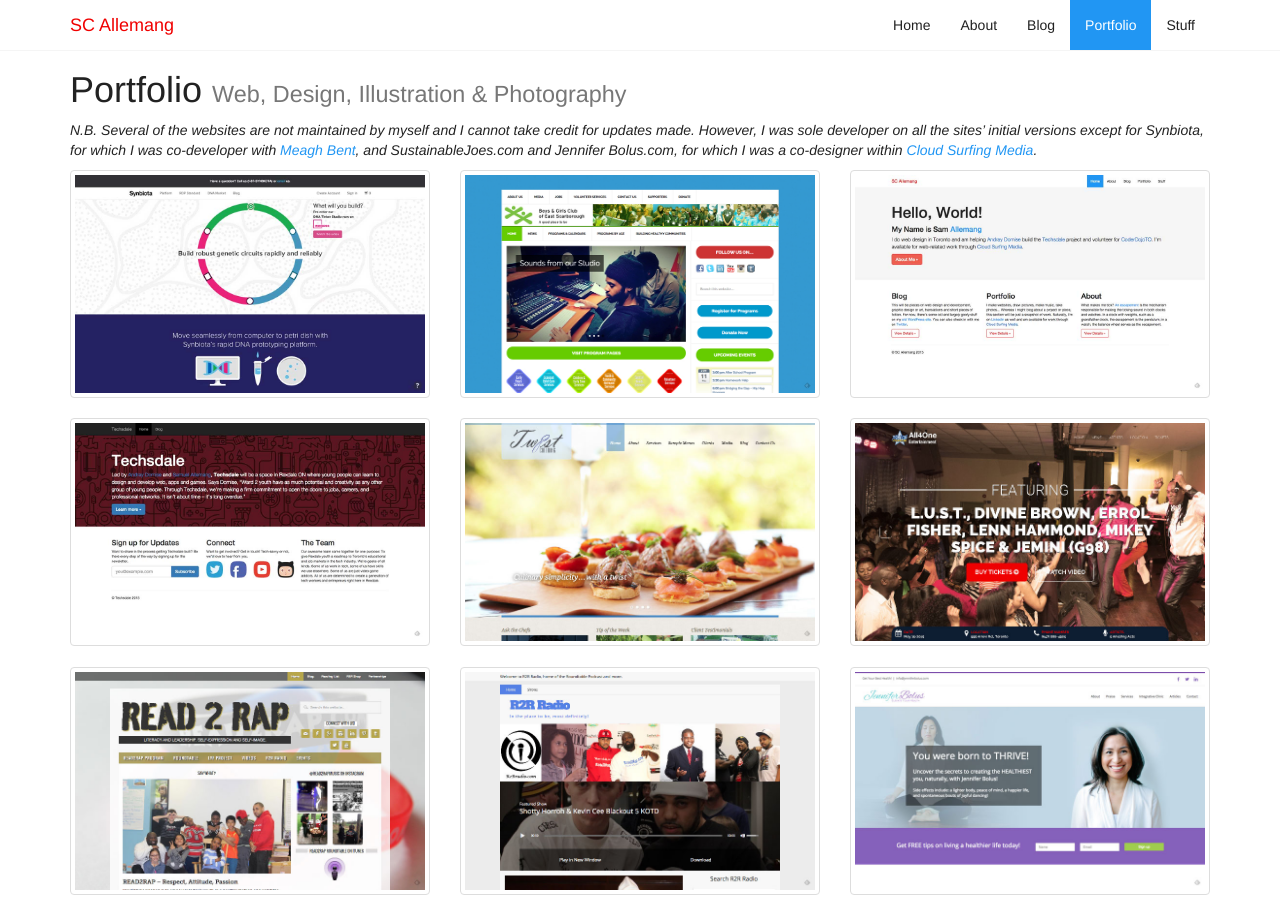
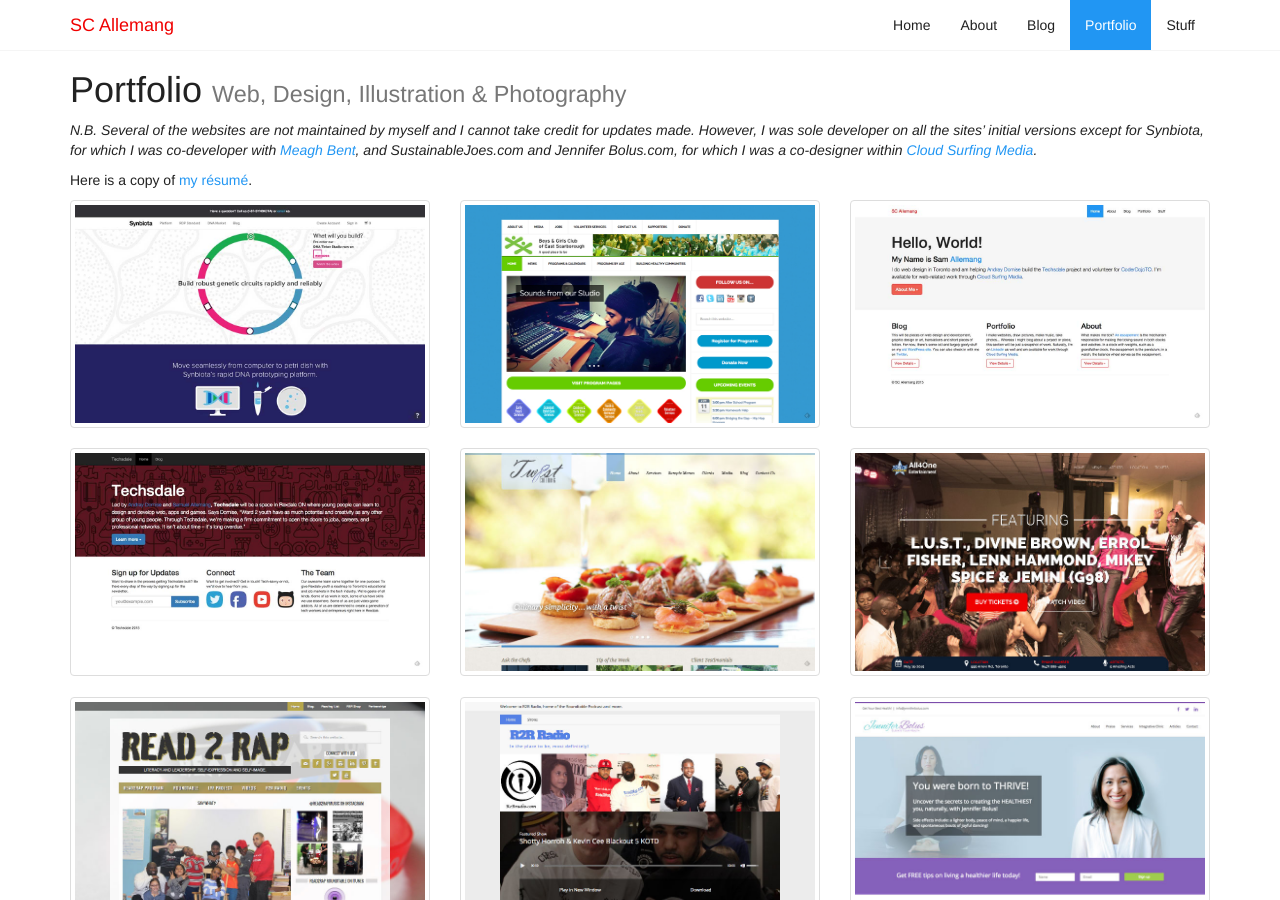
Before and after one commit to scallemang/-OLD_scallemang.github.io, a Jekyll site: the page built from portfolio.md, in a window 1280 px wide and 900 px high. Built offline with Jekyll 4.4.1, drawn with Linux system fonts in a browser that asks for light colours; nearby versions of some CDN libraries.

Commit message:
Linked to résumé from Portfolio.

```diff
--- a/portfolio.md
+++ b/portfolio.md
@@ -75,3 +75,5 @@ images:
 ---
 
 *N.B. Several of the websites are not maintained by myself and I cannot take credit for updates made. However, I was sole developer on all the sites&rsquo; initial versions except for Synbiota, for which I was co-developer with [Meagh Bent](http://www.meagh.com), and SustainableJoes.com and Jennifer Bolus.com, for which I was a co-designer within [Cloud Surfing Media](http://cloudsurfingmedia.com).*
+
+Here is a copy of [my résumé](https://www.dropbox.com/s/kxblk4piftspghl/resume_samuel_allemang_spring_2015.pdf).
```
